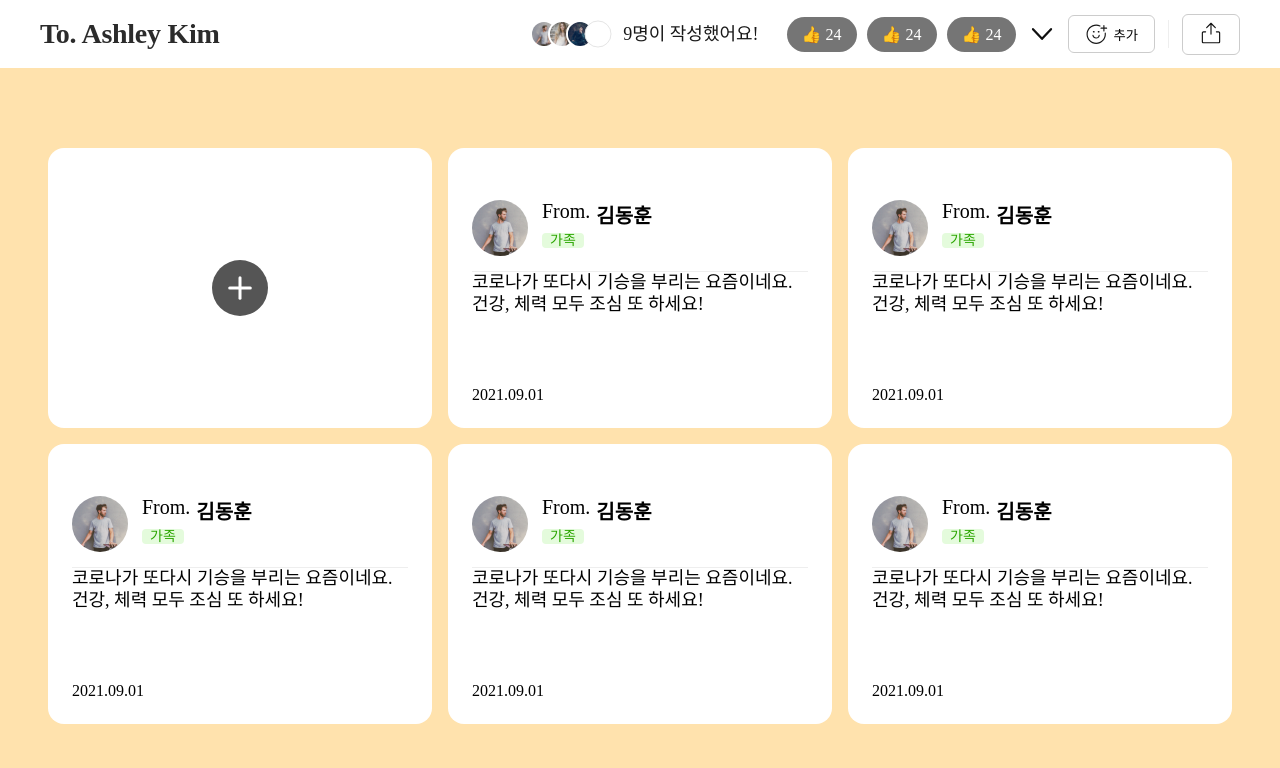
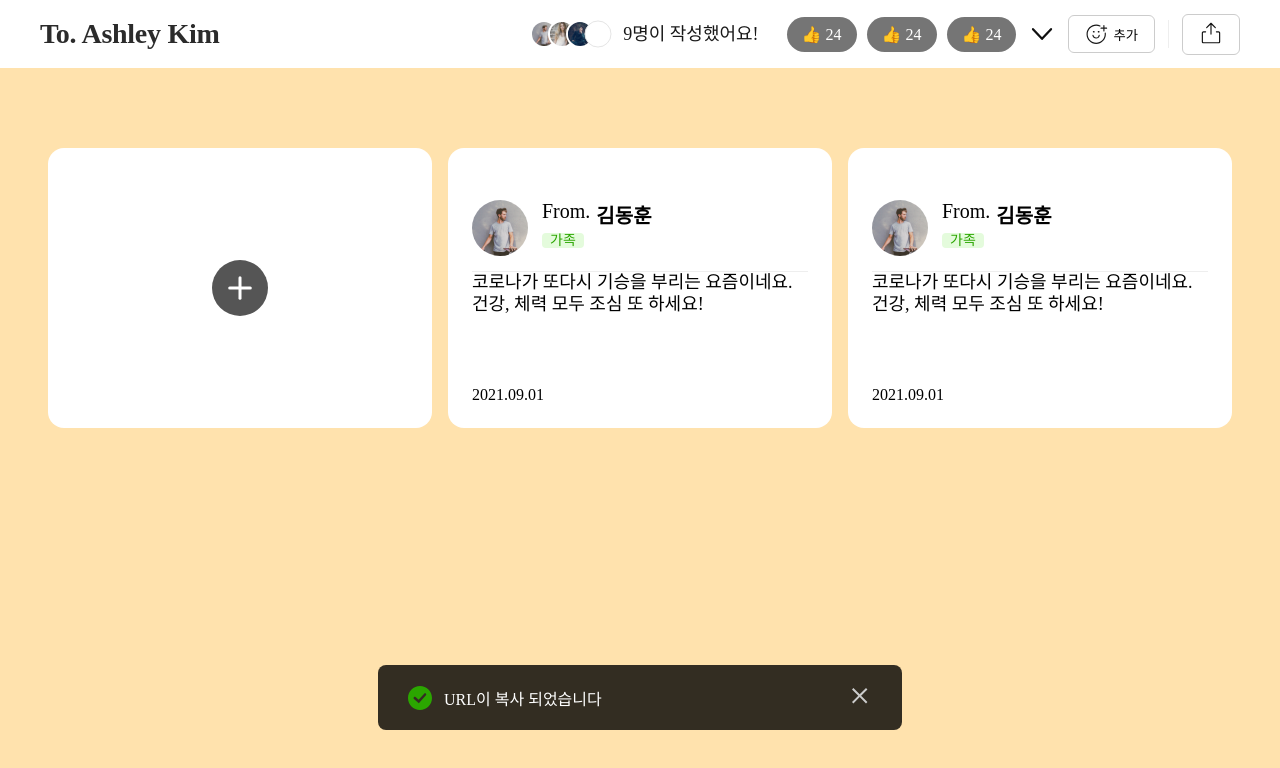
Before and after one commit to Part2-6Team/First_Project, a React (Vite) app: page / in a window 1280 px wide. Shown: the top 768 px of the page. Built offline with nearby package versions, Linux system fonts and the light colour scheme.

Commit message:
💄 UrlCopyPharases 컴포넌트 UI 추가
UrlCopyPharases 컴포넌트는 URL을 복사할 때 사용자에게 URL이 복사되었다는 것을 알려줍니다.

```diff
--- a/src/components/createdRollingPage/Main.jsx
+++ b/src/components/createdRollingPage/Main.jsx
@@ -1,7 +1,9 @@
 import React from 'react';
 import { styled } from 'styled-components';
+
 import AddCard from './AddCard';
 import Card from './Card';
+import UrlCopyPhrases from './UrlCopyPharases';
 
 function Main() {
   return (
@@ -10,10 +12,8 @@ function Main() {
         <AddCard />
         <Card />
         <Card />
-        <Card />
-        <Card />
-        <Card />
       </CardContainer>
+      <UrlCopyPhrases />
     </Container>
   );
 }
--- /dev/null
+++ b/src/components/createdRollingPage/UrlCopyPharases.jsx
@@ -0,0 +1,59 @@
+import React from 'react';
+import { styled } from 'styled-components';
+
+import checkImg from '../../assets/checkImg.svg';
+import closeIcon from '../../assets/closeIcon.svg';
+
+function UrlCopyPhrases() {
+  return (
+    <Container>
+      <CopyUrl>
+        <CheckImg className="checkImg" src={checkImg} alt="checkImg" />
+        <StyledText className="Text">URL이 복사 되었습니다</StyledText>
+      </CopyUrl>
+      <CloseBtn type="button" className="closeBtn">
+        <img src={closeIcon} alt="closeIcon" />
+      </CloseBtn>
+    </Container>
+  );
+}
+
+const Container = styled.div`
+  display: flex;
+  align-items: center;
+  justify-content: space-between;
+  padding: 19px 30px;
+  border-radius: 8px;
+  background: rgba(0, 0, 0, 0.8);
+  width: 524px;
+
+  position: absolute;
+  bottom: 70px;
+  left: 50%;
+  transform: translateX(-50%);
+`;
+
+const CopyUrl = styled.div`
+  display: flex;
+  gap: 12px;
+  align-items: center;
+`;
+
+const CheckImg = styled.img`
+  width: 24px;
+  height: 24px;
+`;
+
+const StyledText = styled.p`
+  color: var(--White);
+  font-size: 16px;
+  font-weight: 400;
+`;
+
+const CloseBtn = styled.button`
+  background: none;
+  border: none;
+  cursor: pointer;
+`;
+
+export default UrlCopyPhrases;
```
Also changed, not shown: src/assets/checkImg.svg (added), src/assets/closeIcon.svg (added).
